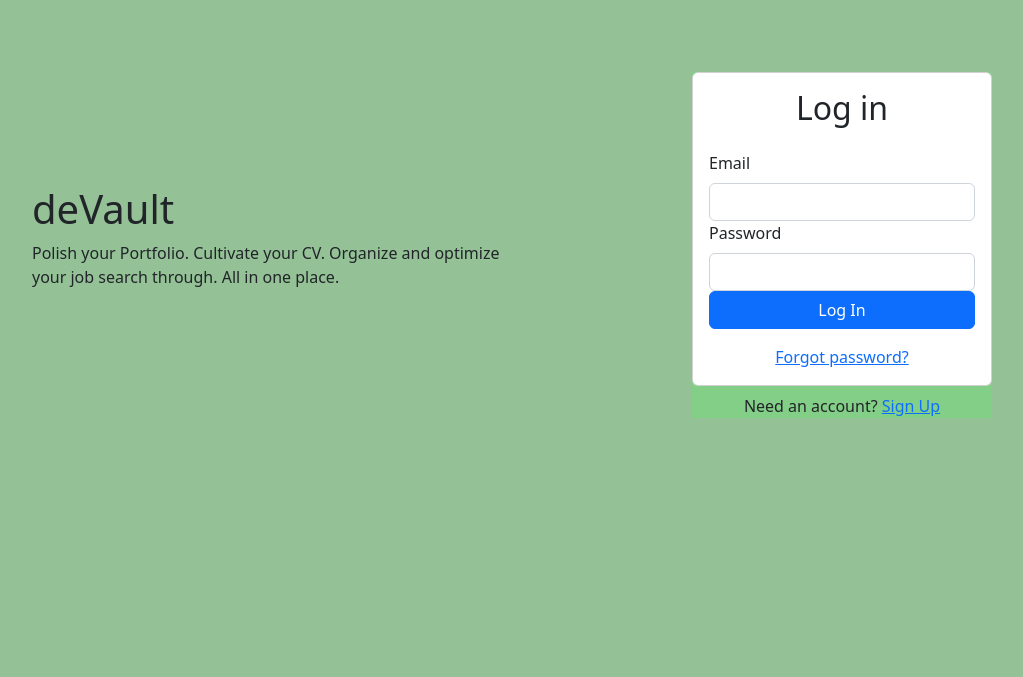
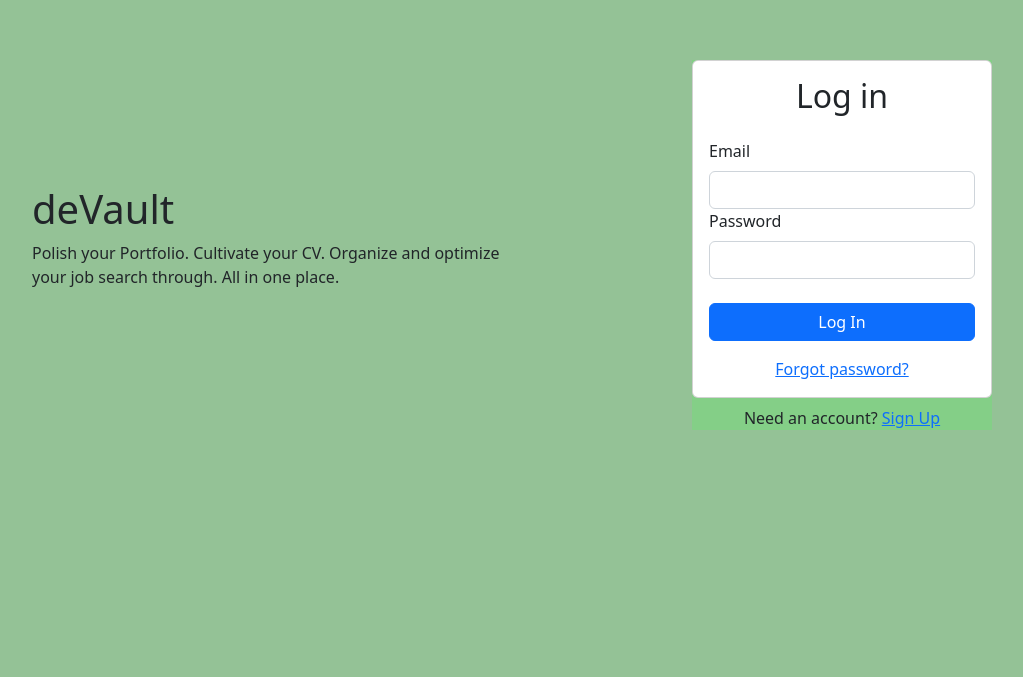
Before and after one commit to SchoolOfCode/bc13_final-project_front-end-cyber-insecure, a React (Create React App) app: page /login in a window 1280 px wide. Shown: the part 115-792 px from the top of the page, without its empty margins (128-1151 px from the left). Built offline with nearby package versions, Linux system fonts and the light colour scheme; no server answers.

Commit message:
little changes

```diff
--- a/src/Components/AuthComponents/Login.js
+++ b/src/Components/AuthComponents/Login.js
@@ -51,7 +51,7 @@ export default function Login() {
                 <Form.Control type="password" ref={passwordRef} required />
               </Form.Group>
 
-              <Button disabled={loading} className="w-100" type="submit">
+              <Button disabled={loading} className="mt-4 w-100" type="submit">
                 Log In
               </Button>
             </Form>
```
